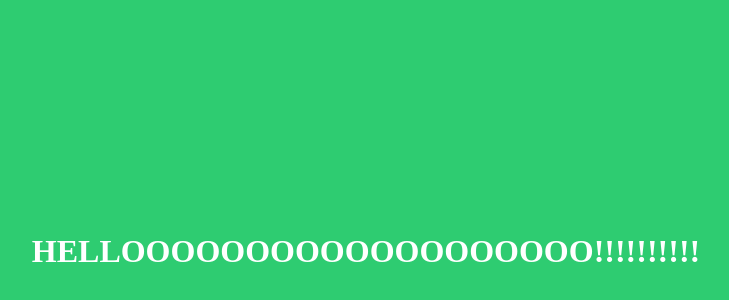
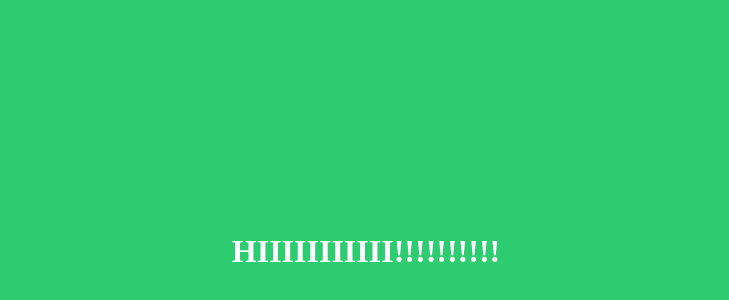
Before and after one commit to Joselinefotie/Hello, a plain HTML site: page index.html in a window 1280 px wide. Shown: the part 108-408 px from the top of the page, without its empty margins (282-1011 px from the left). Drawn offline with Linux system fonts and the light colour scheme.

Commit message:
Hellooo->Hiiii

```diff
--- a/index.html
+++ b/index.html
@@ -19,6 +19,6 @@
 }
 </style>
    <body>
-    <h1>HELLOOOOOOOOOOOOOOOOOOO!!!!!!!!!!</h1>
+    <h1>HIIIIIIIIIII!!!!!!!!!!</h1>
    </body>
   </html>
```
